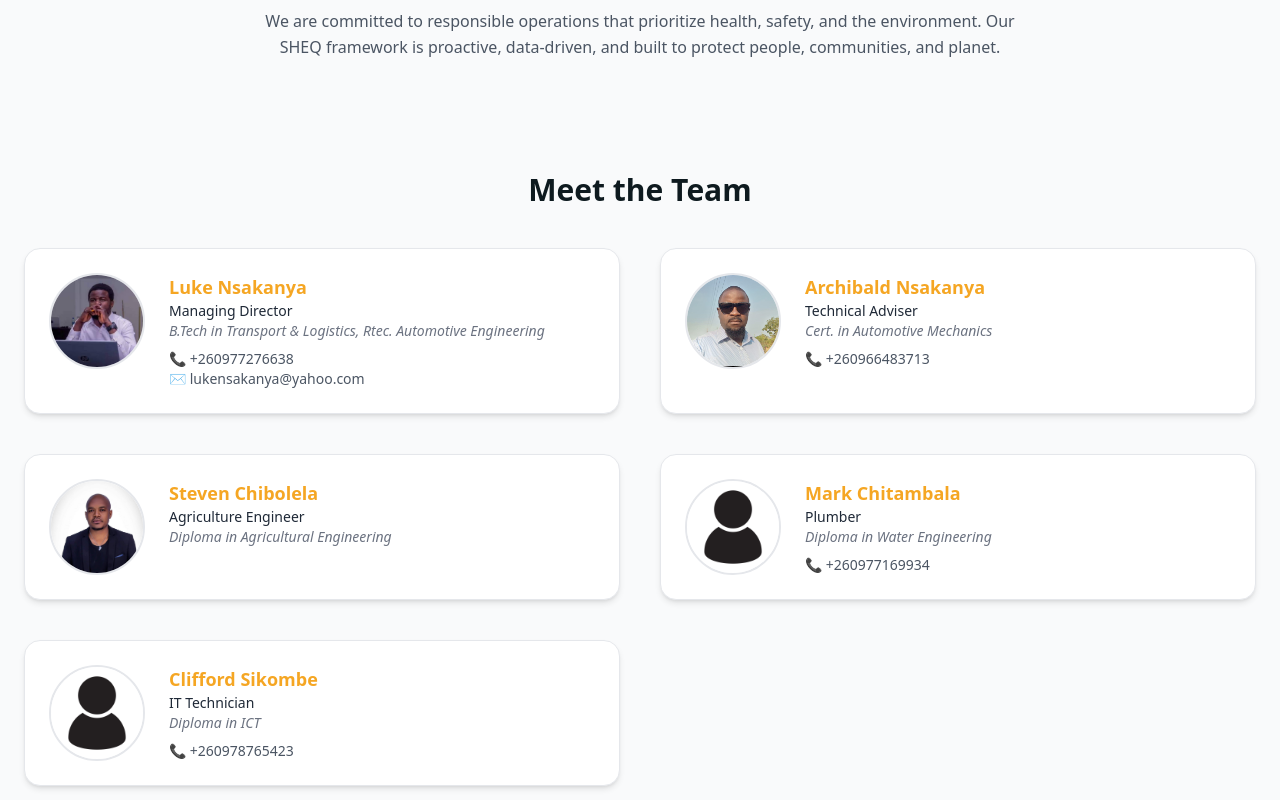
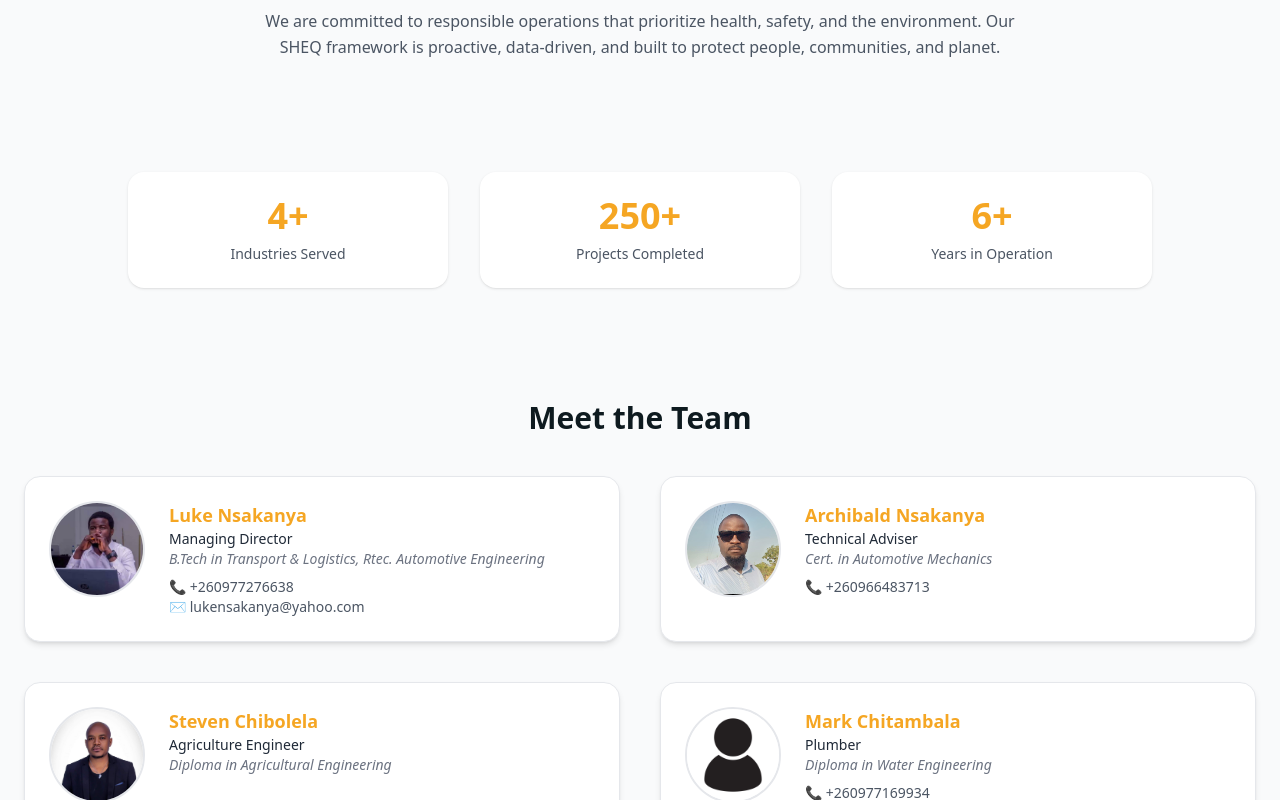
Before and after one commit to temwani-msiska/smart-mechanics, a Next.js app: page /about in a window 1280 px wide. Shown: the part 1192-1992 px from the top of the page. Built offline with nearby package versions, Linux system fonts and the light colour scheme.

Commit message:
Updates Homesections and About page

```diff
--- a/package.json
+++ b/package.json
@@ -15,6 +15,7 @@
     "lucide-react": "^0.509.0",
     "next": "15.3.2",
     "react": "^19.0.0",
+    "react-countup": "^6.5.3",
     "react-dom": "^19.0.0"
   },
   "devDependencies": {
--- a/src/app/about/page.tsx
+++ b/src/app/about/page.tsx
@@ -2,9 +2,10 @@
 
 import { motion } from "framer-motion";
 import { Briefcase, Target, ShieldCheck } from "lucide-react";
-import dynamic from 'next/dynamic';
+import CountUp from "react-countup";
+import dynamic from "next/dynamic";
 import gearAnimation from "../../animations/gear.json";
-const Lottie = dynamic(() => import('lottie-react'), { ssr: false });
+const Lottie = dynamic(() => import("lottie-react"), { ssr: false });
 const fadeUp = {
   hidden: { opacity: 0, y: 40 },
   show: { opacity: 1, y: 0 },
@@ -34,12 +35,11 @@ export default function AboutPage() {
             Who We Are
           </h1>
           <p className="text-lg md:text-xl text-[#4B5563] max-w-3xl mx-auto leading-relaxed">
-            Since 2018, Smart Mechanics Zambia has been trusted to power Zambia’s vital
-            industries — mining, agriculture, construction, and logistics — with innovation,
-            speed, and people-first service.
+            Since 2018, Smart Mechanics Zambia has been trusted to power
+            Zambia’s vital industries — mining, agriculture, construction, and
+            logistics — with innovation, speed, and people-first service.
           </p>
         </motion.section>
-
         {/* Vision, Mission, Culture */}
         <motion.section
           className="grid md:grid-cols-3 gap-10"
@@ -77,7 +77,6 @@ export default function AboutPage() {
             </motion.div>
           ))}
         </motion.section>
-
         {/* Values */}
         <motion.section
           initial="hidden"
@@ -107,7 +106,6 @@ export default function AboutPage() {
             ))}
           </div>
         </motion.section>
-
         {/* SHEQ Section */}
         <motion.section
           initial="hidden"
@@ -116,14 +114,41 @@ export default function AboutPage() {
           transition={{ duration: 0.6 }}
           className="text-center max-w-3xl mx-auto"
         >
-          <h2 className="text-3xl font-bold mb-6">Safety, Health & Environment</h2>
+          <h2 className="text-3xl font-bold mb-6">
+            Safety, Health & Environment
+          </h2>
           <p className="text-[#4B5563] leading-relaxed">
-            We are committed to responsible operations that prioritize health, safety,
-            and the environment. Our SHEQ framework is proactive, data-driven,
-            and built to protect people, communities, and planet.
+            We are committed to responsible operations that prioritize health,
+            safety, and the environment. Our SHEQ framework is proactive,
+            data-driven, and built to protect people, communities, and planet.
           </p>
         </motion.section>
 
+        {/* Stats Section */}
+        <motion.section
+          initial="hidden"
+          whileInView="show"
+          viewport={{ once: true }}
+          transition={{ staggerChildren: 0.2 }}
+          className="grid grid-cols-2 md:grid-cols-3 gap-8 max-w-5xl mx-auto text-center"
+        >
+          {[
+            { label: "Industries Served", value: 4, suffix: "+" },
+            { label: "Projects Completed", value: 250, suffix: "+" },
+            { label: "Years in Operation", value: 6, suffix: "+" },
+          ].map((stat, idx) => (
+            <motion.div
+              key={idx}
+              variants={fadeUp}
+              className="bg-white rounded-2xl p-6 shadow hover:shadow-lg transition"
+            >
+              <div className="text-4xl font-extrabold text-[#F5A623] mb-2">
+                <CountUp end={stat.value} duration={2} suffix={stat.suffix} />
+              </div>
+              <p className="text-sm text-[#4B5563]">{stat.label}</p>
+            </motion.div>
+          ))}
+        </motion.section>
         {/* Team Section */}
         <motion.section
           initial="hidden"
@@ -131,7 +156,9 @@ export default function AboutPage() {
           viewport={{ once: true }}
           transition={{ staggerChildren: 0.15 }}
         >
-          <h2 className="text-3xl font-bold text-center mb-10">Meet the Team</h2>
+          <h2 className="text-3xl font-bold text-center mb-10">
+            Meet the Team
+          </h2>
           <div className="grid md:grid-cols-2 gap-10">
             {[
               {
@@ -182,15 +209,22 @@ export default function AboutPage() {
                   className="w-24 h-24 object-cover rounded-full border-2 border-[#E5E7EB]"
                 />
                 <div>
-                  <h3 className="text-lg font-bold text-[#F5A623]">{member.name}</h3>
-                  <p className="text-sm font-medium text-[#1F2937]">{member.role}</p>
+                  <h3 className="text-lg font-bold text-[#F5A623]">
+                    {member.name}
+                  </h3>
+                  <p className="text-sm font-medium text-[#1F2937]">
+                    {member.role}
+                  </p>
                   <p className="text-sm italic text-[#6B7280] mb-2">
                     {member.qualification}
                   </p>
                   {member.phone && (
                     <p className="text-sm text-[#4B5563]">
                       📞{" "}
-                      <a href={`tel:${member.phone}`} className="hover:text-[#F5A623]">
+                      <a
+                        href={`tel:${member.phone}`}
+                        className="hover:text-[#F5A623]"
+                      >
                         {member.phone}
                       </a>
                     </p>
@@ -198,7 +232,10 @@ export default function AboutPage() {
                   {member.email && (
                     <p className="text-sm text-[#4B5563]">
                       ✉️{" "}
-                      <a href={`mailto:${member.email}`} className="hover:text-[#F5A623]">
+                      <a
+                        href={`mailto:${member.email}`}
+                        className="hover:text-[#F5A623]"
+                      >
                         {member.email}
                       </a>
                     </p>
--- a/src/components/HomeSections.tsx
+++ b/src/components/HomeSections.tsx
@@ -2,9 +2,9 @@
 
 import { motion } from "framer-motion";
 import { Wrench, Truck, Settings, ShieldCheck, Car, Cog } from "lucide-react";
-import Lottie from 'lottie-react';
+import dynamic from "next/dynamic";
 import gearAnimation from '../animations/gear.json';
-
+const Lottie = dynamic(() => import("lottie-react"), { ssr: false });
 const fadeInUp = {
   hidden: { opacity: 0, y: 20 },
   visible: { opacity: 1, y: 0 },
```
Also changed, not shown: 1 other file (tests, documents, lock files or other folders).
